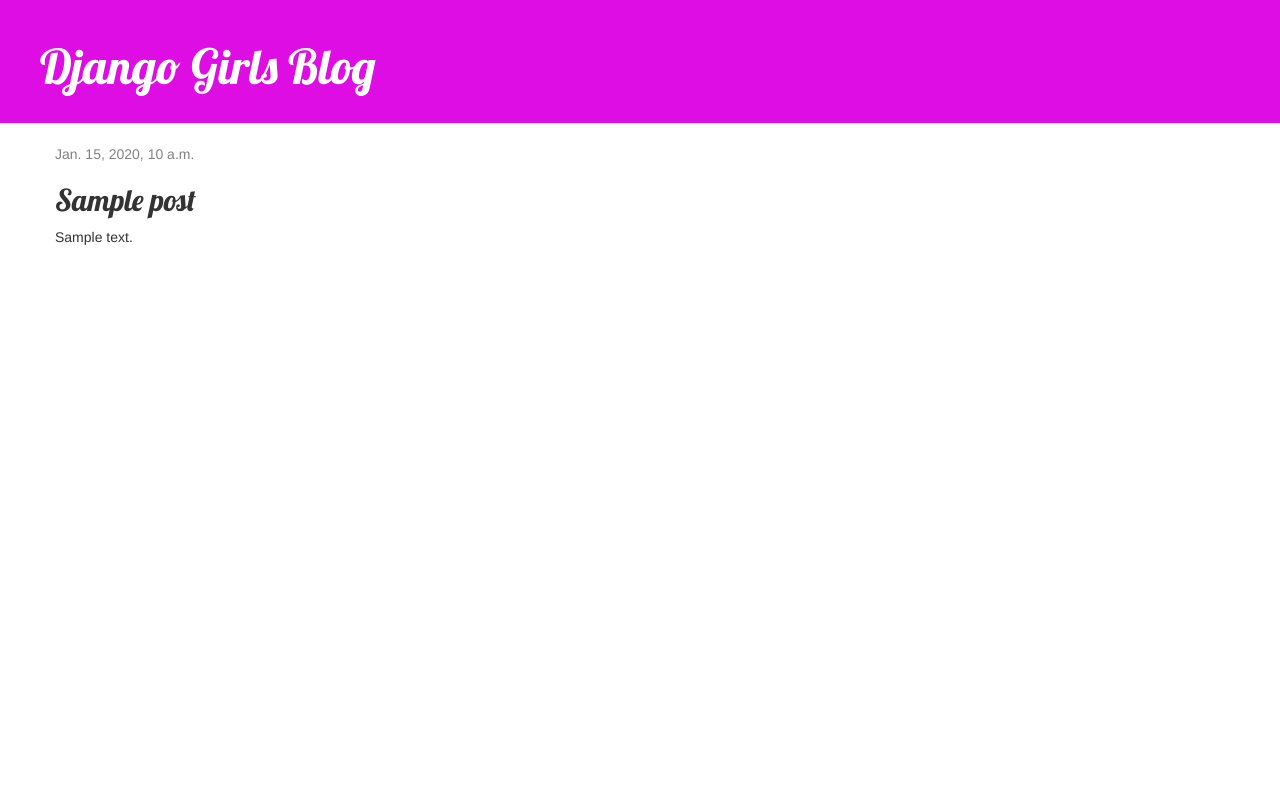
After one commit to Giovannacm/django-girls, a Django app: template blog/templates/blog/post_detail.html in a window 1280 px wide. The commit adds this page. Run offline with Django 3.2, Linux system fonts and the light colour scheme; the template is opened without the code that fills it: most values are stand-ins (such as "Sample title", 1, 10 or a date in 2020); some libraries are stand-ins or nearby versions.

Commit message:
Added view and template for detailed blog post as well as CSS for the site, and added views to create/edit blog post inside the site

```diff
--- /dev/null
+++ b/blog/static/css/blog.css
@@ -0,0 +1,46 @@
+.page-header {
+    background-color: #DD0DE3;
+    margin-top: 0;
+    padding: 20px 20px 20px 40px;
+}
+
+.page-header h1, .page-header h1 a, .page-header h1 a:visited, .page-header h1 a:active {
+    color: #ffffff;
+    font-size: 36pt;
+    text-decoration: none;
+}
+
+.content {
+    margin-left: 40px;
+}
+
+h1, h2, h3, h4 {
+    font-family: 'Lobster', cursive;
+}
+
+.date {
+    color: #828282;
+}
+
+.save {
+    float: right;
+}
+
+.post-form textarea, .post-form input {
+    width: 100%;
+}
+
+.top-menu, .top-menu:hover, .top-menu:visited {
+    color: #ffffff;
+    float: right;
+    font-size: 26pt;
+    margin-right: 20px;
+}
+
+.post {
+    margin-bottom: 70px;
+}
+
+.post h2 a, .post h2 a:visited {
+    color: #000000;
+}
--- /dev/null
+++ b/blog/templates/blog/base.html
@@ -0,0 +1,26 @@
+{% load static %}
+<html>
+    <head>
+        <title>Django Girls blog</title>
+        <link rel="stylesheet" href="//maxcdn.bootstrapcdn.com/bootstrap/3.2.0/css/bootstrap.min.css">
+        <link rel="stylesheet" href="//maxcdn.bootstrapcdn.com/bootstrap/3.2.0/css/bootstrap-theme.min.css">
+        <link href='//fonts.googleapis.com/css?family=Lobster&subset=latin,latin-ext' rel='stylesheet' type='text/css'>
+        <link rel="stylesheet" href="{% static 'css/blog.css' %}">
+    </head>
+    <body>
+        <div class="page-header">
+            {% if user.is_authenticated %}
+                <a href="{% url 'post_new' %}" class="top-menu"><span class="glyphicon glyphicon-plus"></span></a>
+            {% endif %}
+            <h1><a href="/">Django Girls Blog</a></h1>
+        </div>
+        <div class="content container">
+            <div class="row">
+                <div class="col-md-8">
+                    {% block content %}
+                    {% endblock %}
+                </div>
+            </div>
+        </div>
+    </body>
+</html>
--- /dev/null
+++ b/blog/templates/blog/post_detail.html
@@ -0,0 +1,16 @@
+{% extends 'blog/base.html' %}
+
+{% block content %}
+    <div class="post">
+        {% if post.published_date %}
+            <div class="date">
+                {{ post.published_date }}
+            </div>
+        {% endif %}
+        {% if user.is_authenticated %}
+            <a class="btn btn-default" href="{% url 'post_edit' pk=post.pk %}"><span class="glyphicon glyphicon-pencil"></span></a>
+        {% endif %}
+        <h2>{{ post.title }}</h2>
+        <p>{{ post.text|linebreaksbr }}</p>
+    </div>
+{% endblock %}
--- a/blog/urls.py
+++ b/blog/urls.py
@@ -3,4 +3,7 @@
 
 urlpatterns = [
     path('', views.post_list, name='post_list'),
+    path('post/<int:pk>/', views.post_detail, name='post_detail'),
+    path('post/new/', views.post_new, name='post_new'),
+    path('post/<int:pk>/edit/', views.post_edit, name='post_edit'),
 ]
```
Also changed, not shown: blog/forms.py (added, +9 -0 lines), blog/templates/blog/post_detail_error.html (added, +7 -0 lines), blog/templates/blog/post_edit.html (added, +9 -0 lines), blog/templates/blog/post_list.html (+12 -19 lines), blog/views.py (+36 -1 lines).
